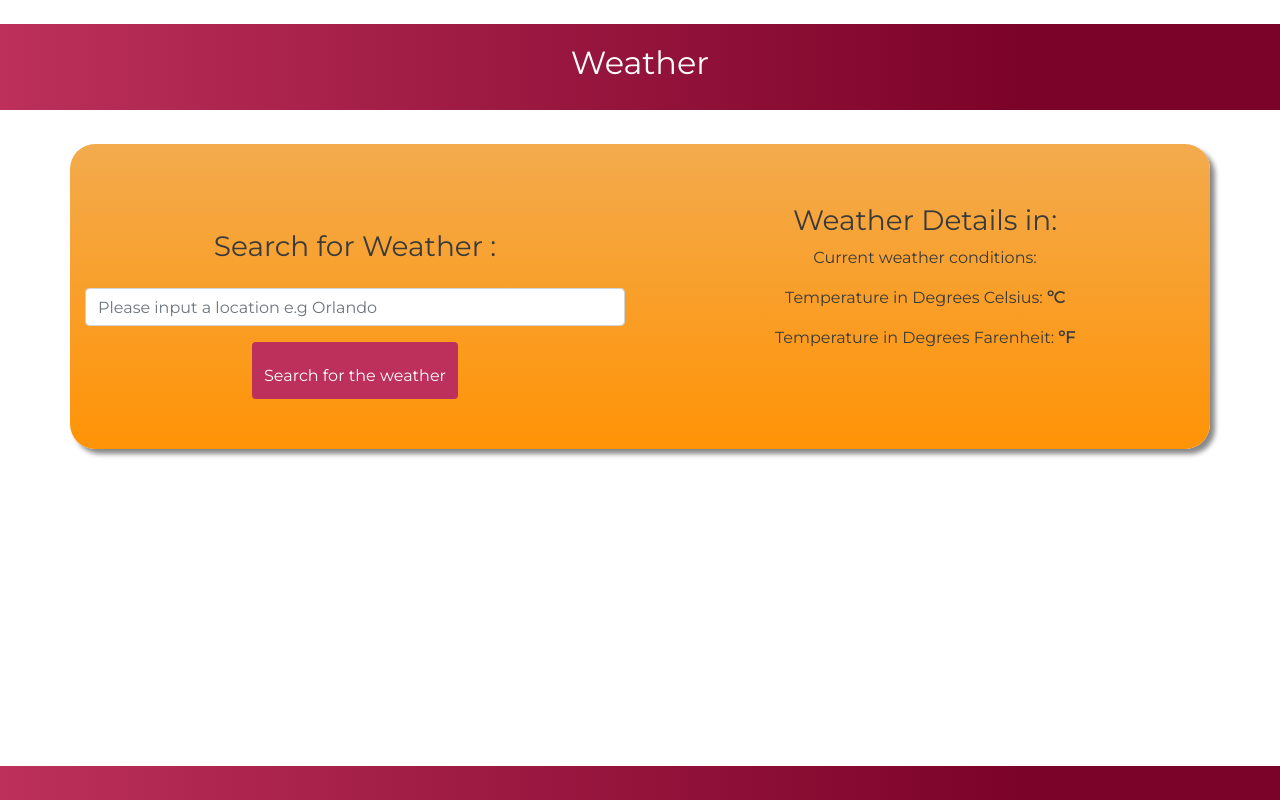
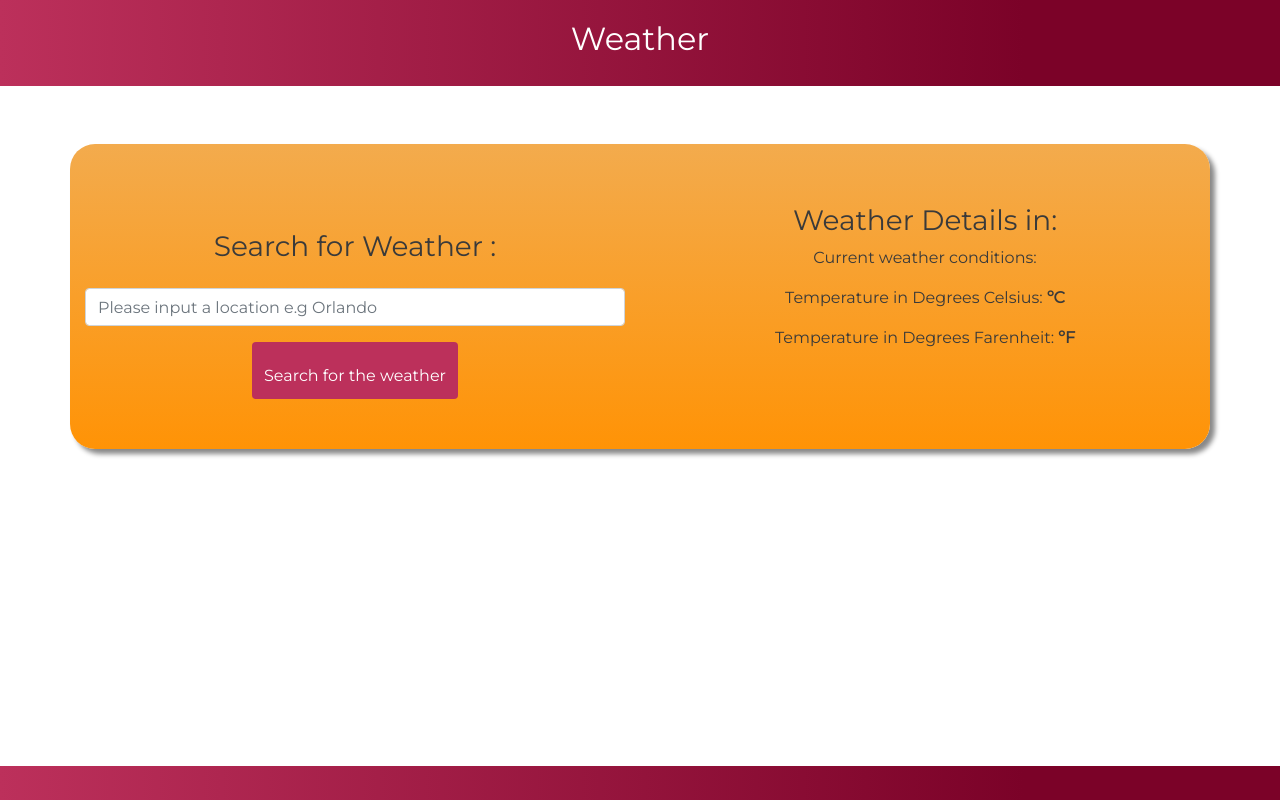
Before and after one commit to Dylanmc9/parkupdates, an Angular app: page /weather in a window 1280 px wide. Built offline with nearby package versions, Linux system fonts and the light colour scheme; some icons are missing.

Commit message:
Animated transitions added
App now has fade feature which animates when changing page.
 Please enter the commit message for your changes. Lines starting

```diff
--- /dev/null
+++ b/src/app/animations.ts
@@ -0,0 +1,30 @@
+//https://coryrylan.com/blog/introduction-to-angular-router-animations
+import {
+    trigger,
+    animate,
+    transition,
+    style,
+    query
+  } from '@angular/animations';
+
+  export const fadeAnimation = trigger('fadeAnimation', [
+    // The '* => *' will trigger the animation to change between any two states
+    transition('* => *', [
+
+      query(
+        ':enter',
+        [style({ opacity: 0 })],
+        { optional: true }
+      ),
+      query(
+        ':leave',
+        [style({ opacity: 1 }), animate('0.3s', style({ opacity: 0 }))],
+        { optional: true }
+      ),
+      query(
+        ':enter',
+        [style({ opacity: 0 }), animate('0.3s', style({ opacity: 1 }))],
+        { optional: true }
+      )
+    ])
+  ]);
--- a/src/app/app.module.ts
+++ b/src/app/app.module.ts
@@ -1,6 +1,6 @@
 import { BrowserModule } from '@angular/platform-browser';
 import { NgModule } from '@angular/core';
-
+import { BrowserAnimationsModule } from '@angular/platform-browser/animations';
 import { AppRoutingModule } from './app-routing.module';
 import { AppComponent } from './app/app.component';
 import { WeatherComponent } from './weather/weather.component';
@@ -11,6 +11,7 @@ import { ReactiveFormsModule } from '@angular/forms';
 import { HttpClientModule } from '@angular/common/http';
 import { WeatherService } from "./weather.service";
 import { NewsComponent } from './news/news.component';
+
 @NgModule({
   declarations: [
     AppComponent,
@@ -24,7 +25,8 @@ import { NewsComponent } from './news/news.component';
     AppRoutingModule,
     RouterModule.forRoot(AppRoutes),
     ReactiveFormsModule,
-    HttpClientModule
+    HttpClientModule,
+    BrowserAnimationsModule
   ],
   providers: [
     WeatherService
--- a/src/app/app/app.component.html
+++ b/src/app/app/app.component.html
@@ -1 +1,3 @@
-<router-outlet></router-outlet>
+<main [@fadeAnimation]="o.isActivated ? o.activatedRoute : ''">
+    <router-outlet #o="outlet"></router-outlet>
+  </main>
--- a/src/app/app/app.component.ts
+++ b/src/app/app/app.component.ts
@@ -1,9 +1,10 @@
 import { Component } from '@angular/core';
-
+import { fadeAnimation } from '../animations';
 @Component({
   selector: 'app-root',
   templateUrl: './app.component.html',
-  styleUrls: ['./app.component.scss']
+  styleUrls: ['./app.component.scss'],
+  animations: [fadeAnimation]
 })
 export class AppComponent {
   title = 'parkupdates';
--- a/src/app/weather/weather.component.html
+++ b/src/app/weather/weather.component.html
@@ -44,6 +44,7 @@
   </div>
 </div>
 </div>
+
 <div class="footer">
   <div class="topnav">
       <a [routerLink]="['/']" class="active"><i class="fas fa-home"></i></a>
--- a/src/styles.scss
+++ b/src/styles.scss
@@ -6,6 +6,11 @@
 
   padding:0;
 
+  }
+  router-outlet ~ * {
+    position: absolute;
+    height: 100%;
+    width: 100%;
   }
 .header {
   padding-top:20px;
```
